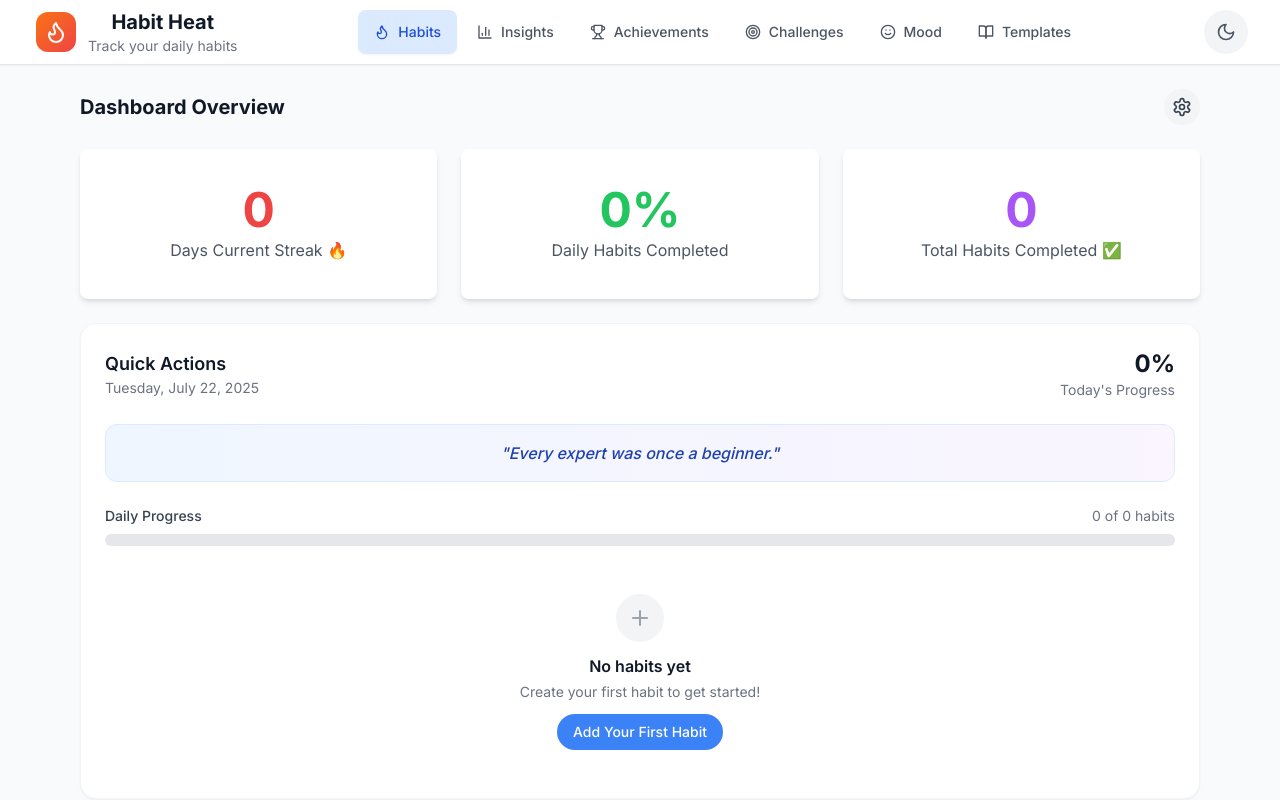
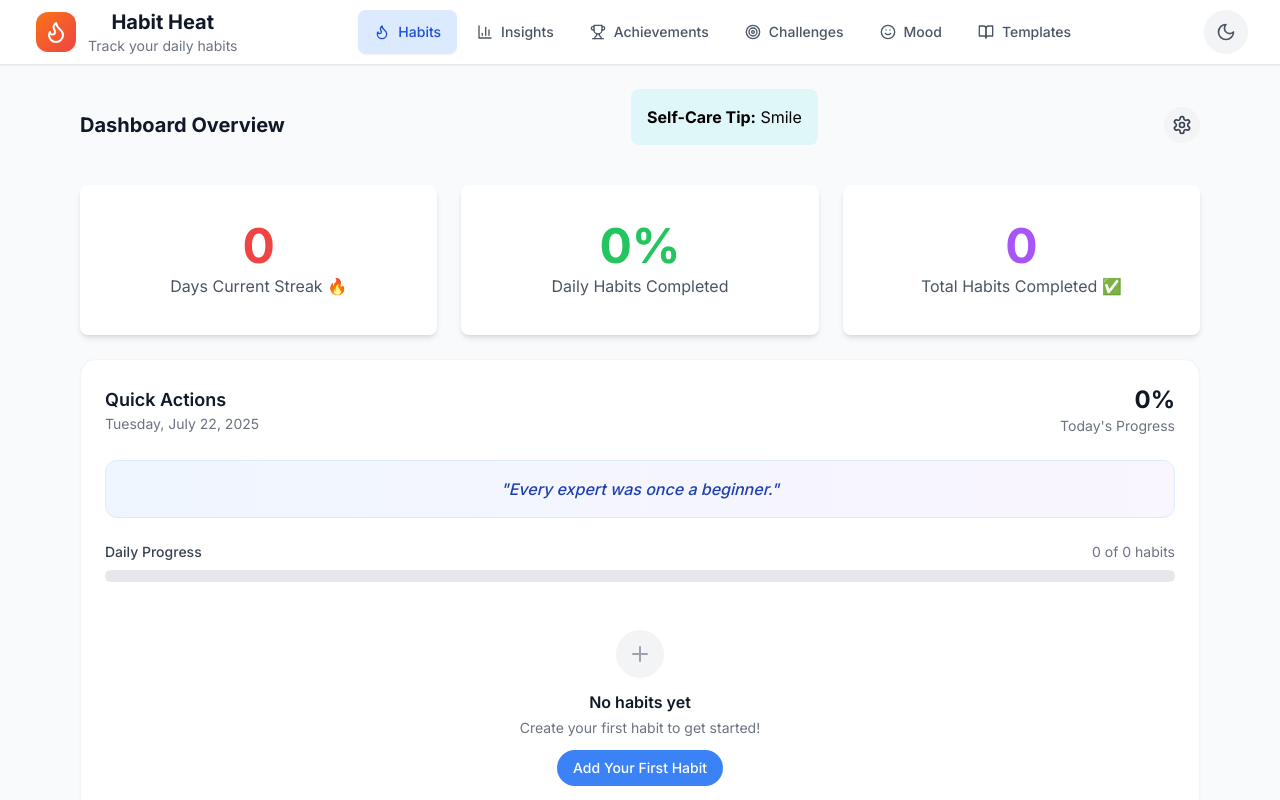
Before and after one commit to MeenakshiAM/Habitheat, a React (Vite) app in the folder project/: page / in a window 1280 px wide. Shown: the top 800 px of the page. Built offline with nearby package versions, Linux system fonts and the light colour scheme.

Commit message:
Added Self Care Tip widget to Dashboard

```diff
--- a/project/src/components/Dashboard.tsx
+++ b/project/src/components/Dashboard.tsx
@@ -1,3 +1,4 @@
+import SelfCareTip from "./SelfCareTip";
 import React, { useState, useEffect } from 'react'; // Import useEffect
 import { Plus, Filter, Search, Archive, Settings } from 'lucide-react'; // Import Settings icon
 import { Habit, SortOption, FilterOption } from '../types';
@@ -163,6 +164,7 @@ export const Dashboard: React.FC<DashboardProps> = ({
       {/* NEW: Widgets Section with Settings Button */}
       <div className="flex items-center justify-between mb-4">
         <h2 className="text-xl font-bold text-gray-900 dark:text-white">Dashboard Overview</h2>
+        <SelfCareTip/>
         <button
           onClick={() => setShowWidgetSettings(true)}
           className="p-2 rounded-full bg-gray-100 dark:bg-gray-700 text-gray-700 dark:text-gray-300 hover:bg-gray-200 dark:hover:bg-gray-600 transition-colors"
--- /dev/null
+++ b/project/src/components/SelfCareTip.tsx
@@ -0,0 +1,27 @@
+import React, { useState, useEffect } from "react";
+
+const tips = [
+  "Take a deep breath",
+  "Drink water",
+  "Stretch for a minute",
+  "Take a screen break",
+  "Smile",
+  "Walk for 5 minutes",
+];
+
+const SelfCareTip = () => {
+  const [tip, setTip] = useState("");
+
+  useEffect(() => {
+    const randomIndex = Math.floor(Math.random() * tips.length);
+    setTip(tips[randomIndex]);
+  }, []);
+
+  return (
+    <div style={{ padding: "1rem", background: "#e0f7fa", borderRadius: "8px", marginBottom: "1rem" }}>
+      <strong>Self-Care Tip:</strong> {tip}
+    </div>
+  );
+};
+
+export default SelfCareTip;
```
